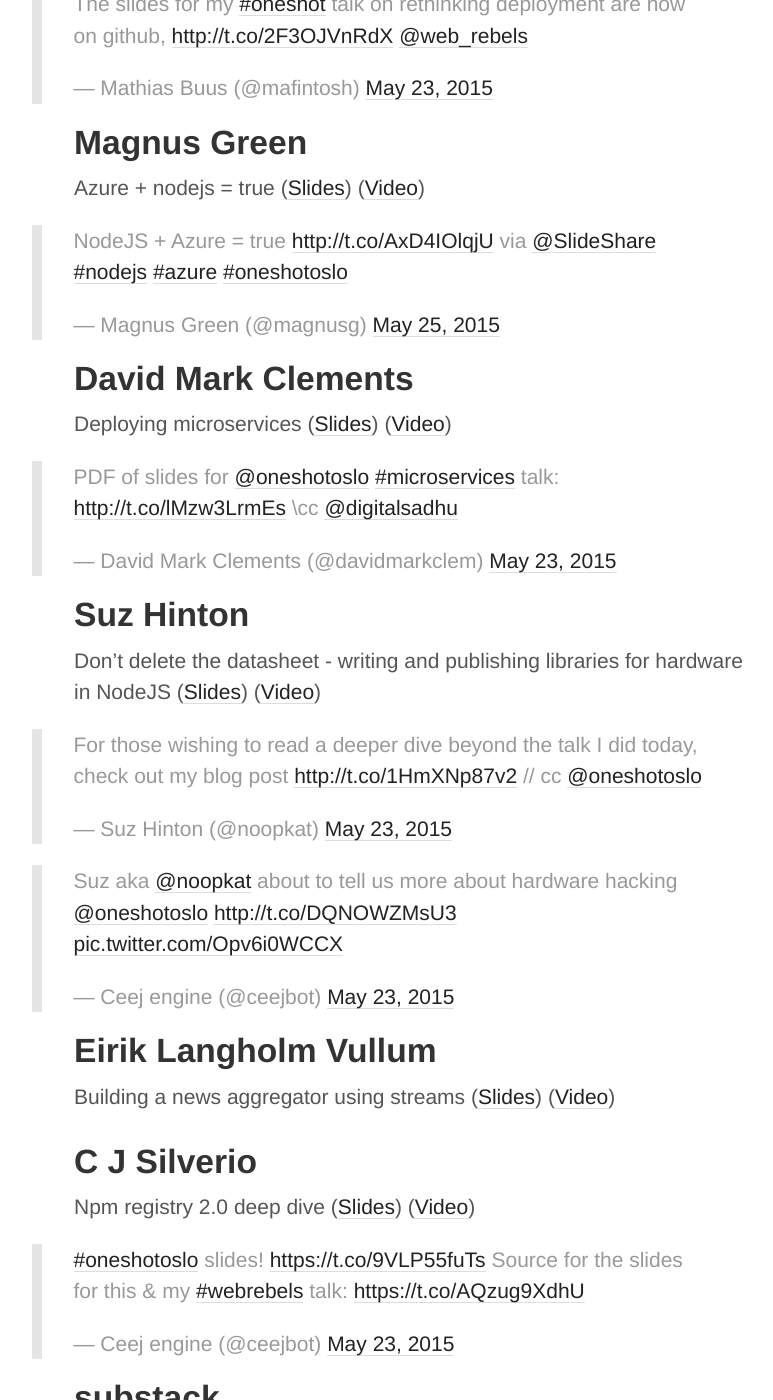
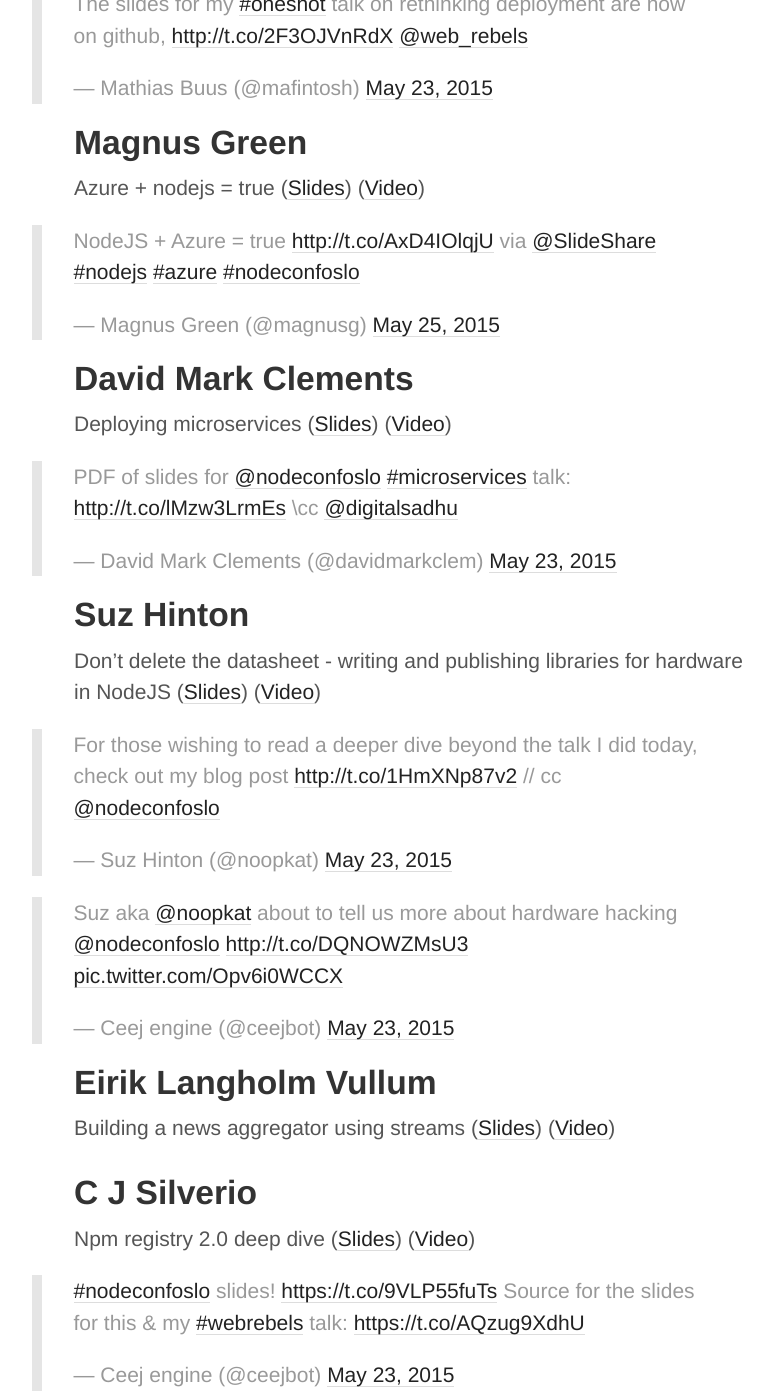
Before and after one commit to Andersos/andersos.net, a Jekyll site: the page built from _posts/2015-07-06-oneshot-oslo.md, in a window 1280 px wide and 1400 px high, scrolled down 737 px. Shown: the whole window, without its empty margins (230-1003 px from the left). Built offline with Jekyll 4.4.1, drawn with Linux system fonts in a browser that asks for light colours; Markdown is read by kramdown in place of the engine named in the settings; comment, search, counter and statistics services are not loaded; some of the changed text lies outside the part shown.

Commit message:
Rename oneshotoslo nodeconfoslo

```diff
--- a/_posts/2015-07-06-oneshot-oslo.md
+++ b/_posts/2015-07-06-oneshot-oslo.md
@@ -18,7 +18,7 @@
 ## Mats Olsen
 Authentication with JSON Web Tokens ([Slides](https://github.com/mewwts/auth-examples/blob/master/slides/TokenAuth.pdf))
 
-<blockquote class="twitter-tweet" lang="en"><p lang="en" dir="ltr">Slides from my talk at <a href="https://twitter.com/oneshotoslo">@oneshotoslo</a> available at <a href="https://t.co/DSZKmgvnO6">https://t.co/DSZKmgvnO6</a>. Thanks for listening!</p>&mdash; Mats Olsen (@mewwts) <a href="https://twitter.com/mewwts/status/602046156387024896">May 23, 2015</a></blockquote>
+<blockquote class="twitter-tweet" lang="en"><p lang="en" dir="ltr">Slides from my talk at <a href="https://twitter.com/nodeconfoslo">@nodeconfoslo</a> available at <a href="https://t.co/DSZKmgvnO6">https://t.co/DSZKmgvnO6</a>. Thanks for listening!</p>&mdash; Mats Olsen (@mewwts) <a href="https://twitter.com/mewwts/status/602046156387024896">May 23, 2015</a></blockquote>
 
 ## Mathias Buus
 Rethinking deployment for the future ([Slides](http://mafintosh.github.io/slides/oneshot-oslo-2015/)) ([Video](https://www.youtube.com/watch?v=2Sc6_XgNXyk))
@@ -28,19 +28,19 @@
 ## Magnus Green
 Azure + nodejs = true ([Slides](http://www.slideshare.net/magnushgreen/node-js-plus-azure-equals-true)) ([Video](https://www.youtube.com/watch?v=4bNVb2tkJqo))
 
-<blockquote class="twitter-tweet" data-cards="hidden" lang="en"><p lang="lv" dir="ltr">NodeJS + Azure = true <a href="http://t.co/AxD4IOlqjU">http://t.co/AxD4IOlqjU</a> via <a href="https://twitter.com/SlideShare">@SlideShare</a> <a href="https://twitter.com/hashtag/nodejs?src=hash">#nodejs</a> <a href="https://twitter.com/hashtag/azure?src=hash">#azure</a> <a href="https://twitter.com/hashtag/oneshotoslo?src=hash">#oneshotoslo</a></p>&mdash; Magnus Green (@magnusg) <a href="https://twitter.com/magnusg/status/602842040997683201">May 25, 2015</a></blockquote>
+<blockquote class="twitter-tweet" data-cards="hidden" lang="en"><p lang="lv" dir="ltr">NodeJS + Azure = true <a href="http://t.co/AxD4IOlqjU">http://t.co/AxD4IOlqjU</a> via <a href="https://twitter.com/SlideShare">@SlideShare</a> <a href="https://twitter.com/hashtag/nodejs?src=hash">#nodejs</a> <a href="https://twitter.com/hashtag/azure?src=hash">#azure</a> <a href="https://twitter.com/hashtag/nodeconfoslo?src=hash">#nodeconfoslo</a></p>&mdash; Magnus Green (@magnusg) <a href="https://twitter.com/magnusg/status/602842040997683201">May 25, 2015</a></blockquote>
 
 ## David Mark Clements
 Deploying microservices ([Slides](http://t.co/lMzw3LrmEs)) ([Video](https://www.youtube.com/watch?v=rB5SjxW6Sic))
 
-<blockquote class="twitter-tweet" lang="en"><p lang="en" dir="ltr">PDF of slides for <a href="https://twitter.com/oneshotoslo">@oneshotoslo</a> <a href="https://twitter.com/hashtag/microservices?src=hash">#microservices</a> talk: <a href="http://t.co/lMzw3LrmEs">http://t.co/lMzw3LrmEs</a>&#10;\cc <a href="https://twitter.com/digitalsadhu">@digitalsadhu</a></p>&mdash; David Mark Clements (@davidmarkclem) <a href="https://twitter.com/davidmarkclem/status/602118237485211648">May 23, 2015</a></blockquote>
+<blockquote class="twitter-tweet" lang="en"><p lang="en" dir="ltr">PDF of slides for <a href="https://twitter.com/nodeconfoslo">@nodeconfoslo</a> <a href="https://twitter.com/hashtag/microservices?src=hash">#microservices</a> talk: <a href="http://t.co/lMzw3LrmEs">http://t.co/lMzw3LrmEs</a>&#10;\cc <a href="https://twitter.com/digitalsadhu">@digitalsadhu</a></p>&mdash; David Mark Clements (@davidmarkclem) <a href="https://twitter.com/davidmarkclem/status/602118237485211648">May 23, 2015</a></blockquote>
 
 ## Suz Hinton
 Don’t delete the datasheet - writing and publishing libraries for hardware in NodeJS ([Slides](http://t.co/1HmXNp87v2)) ([Video](https://www.youtube.com/watch?v=0uCpxvVoYHE))
 
-<blockquote class="twitter-tweet" lang="en"><p lang="en" dir="ltr">For those wishing to read a deeper dive beyond the talk I did today, check out my blog post <a href="http://t.co/1HmXNp87v2">http://t.co/1HmXNp87v2</a> // cc <a href="https://twitter.com/oneshotoslo">@oneshotoslo</a></p>&mdash; Suz Hinton (@noopkat) <a href="https://twitter.com/noopkat/status/602222046416916480">May 23, 2015</a></blockquote>
+<blockquote class="twitter-tweet" lang="en"><p lang="en" dir="ltr">For those wishing to read a deeper dive beyond the talk I did today, check out my blog post <a href="http://t.co/1HmXNp87v2">http://t.co/1HmXNp87v2</a> // cc <a href="https://twitter.com/nodeconfoslo">@nodeconfoslo</a></p>&mdash; Suz Hinton (@noopkat) <a href="https://twitter.com/noopkat/status/602222046416916480">May 23, 2015</a></blockquote>
 
-<blockquote class="twitter-tweet" lang="en"><p lang="en" dir="ltr">Suz aka <a href="https://twitter.com/noopkat">@noopkat</a> about to tell us more about hardware hacking <a href="https://twitter.com/oneshotoslo">@oneshotoslo</a> <a href="http://t.co/DQNOWZMsU3">http://t.co/DQNOWZMsU3</a> <a href="http://t.co/Opv6i0WCCX">pic.twitter.com/Opv6i0WCCX</a></p>&mdash; Ceej engine (@ceejbot) <a href="https://twitter.com/ceejbot/status/602091982652055553">May 23, 2015</a></blockquote>
+<blockquote class="twitter-tweet" lang="en"><p lang="en" dir="ltr">Suz aka <a href="https://twitter.com/noopkat">@noopkat</a> about to tell us more about hardware hacking <a href="https://twitter.com/nodeconfoslo">@nodeconfoslo</a> <a href="http://t.co/DQNOWZMsU3">http://t.co/DQNOWZMsU3</a> <a href="http://t.co/Opv6i0WCCX">pic.twitter.com/Opv6i0WCCX</a></p>&mdash; Ceej engine (@ceejbot) <a href="https://twitter.com/ceejbot/status/602091982652055553">May 23, 2015</a></blockquote>
 
 ## Eirik Langholm Vullum
 Building a news aggregator using streams ([Slides](http://slides.com/eiriklv/building-a-news-aggregator-using-streams)) ([Video](https://www.youtube.com/watch?v=CX85mvvzBts))
@@ -48,7 +48,7 @@
 ## C J Silverio
 Npm registry 2.0 deep dive ([Slides](https://t.co/9VLP55fuTs)) ([Video](https://www.youtube.com/watch?v=mGh3lW9oAgk))
 
-<blockquote class="twitter-tweet" lang="en"><p lang="en" dir="ltr"><a href="https://twitter.com/hashtag/oneshotoslo?src=hash">#oneshotoslo</a> slides! <a href="https://t.co/9VLP55fuTs">https://t.co/9VLP55fuTs</a>&#10;&#10;Source for the slides for this &amp; my <a href="https://twitter.com/hashtag/webrebels?src=hash">#webrebels</a> talk: <a href="https://t.co/AQzug9XdhU">https://t.co/AQzug9XdhU</a></p>&mdash; Ceej engine (@ceejbot) <a href="https://twitter.com/ceejbot/status/602147988341940225">May 23, 2015</a></blockquote>
+<blockquote class="twitter-tweet" lang="en"><p lang="en" dir="ltr"><a href="https://twitter.com/hashtag/nodeconfoslo?src=hash">#nodeconfoslo</a> slides! <a href="https://t.co/9VLP55fuTs">https://t.co/9VLP55fuTs</a>&#10;&#10;Source for the slides for this &amp; my <a href="https://twitter.com/hashtag/webrebels?src=hash">#webrebels</a> talk: <a href="https://t.co/AQzug9XdhU">https://t.co/AQzug9XdhU</a></p>&mdash; Ceej engine (@ceejbot) <a href="https://twitter.com/ceejbot/status/602147988341940225">May 23, 2015</a></blockquote>
 
 ## substack
 Some fun things to do with svg ([Video](https://www.youtube.com/watch?v=Fj1ED-rftvo))
```
